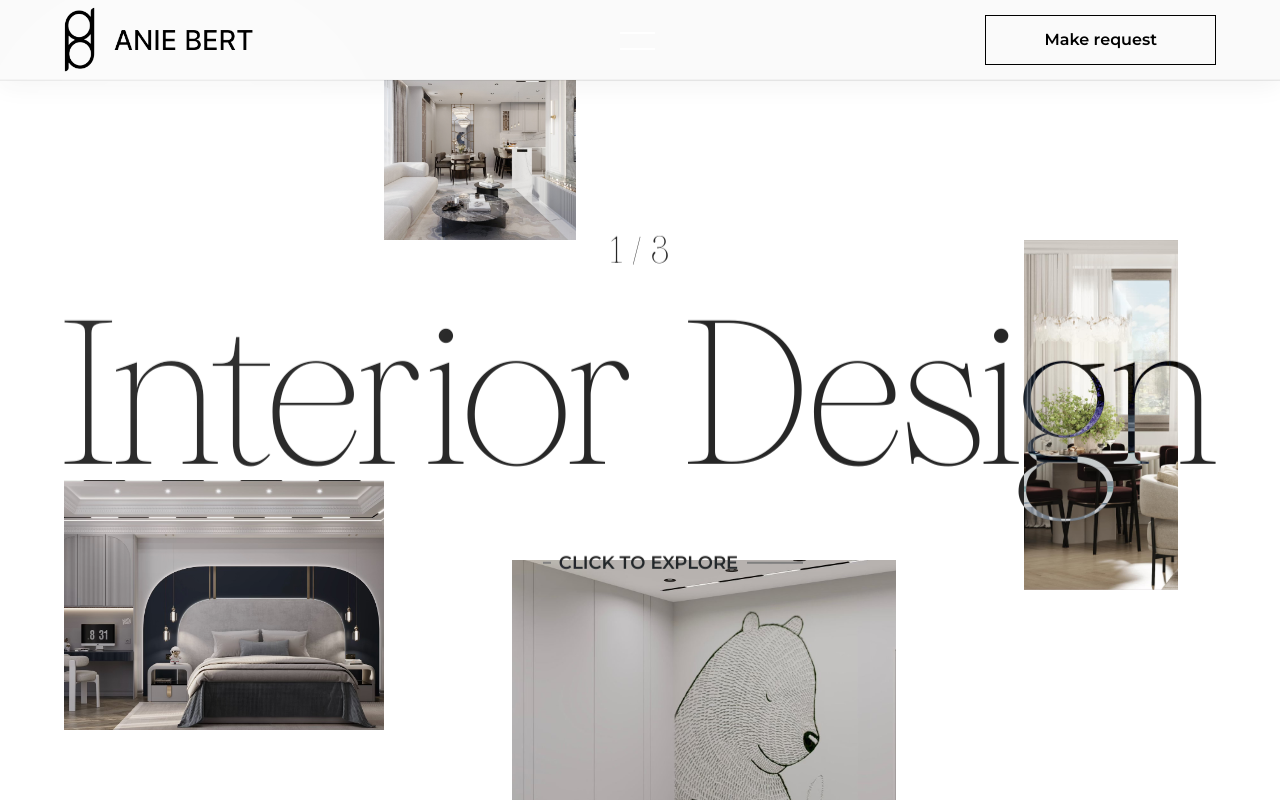
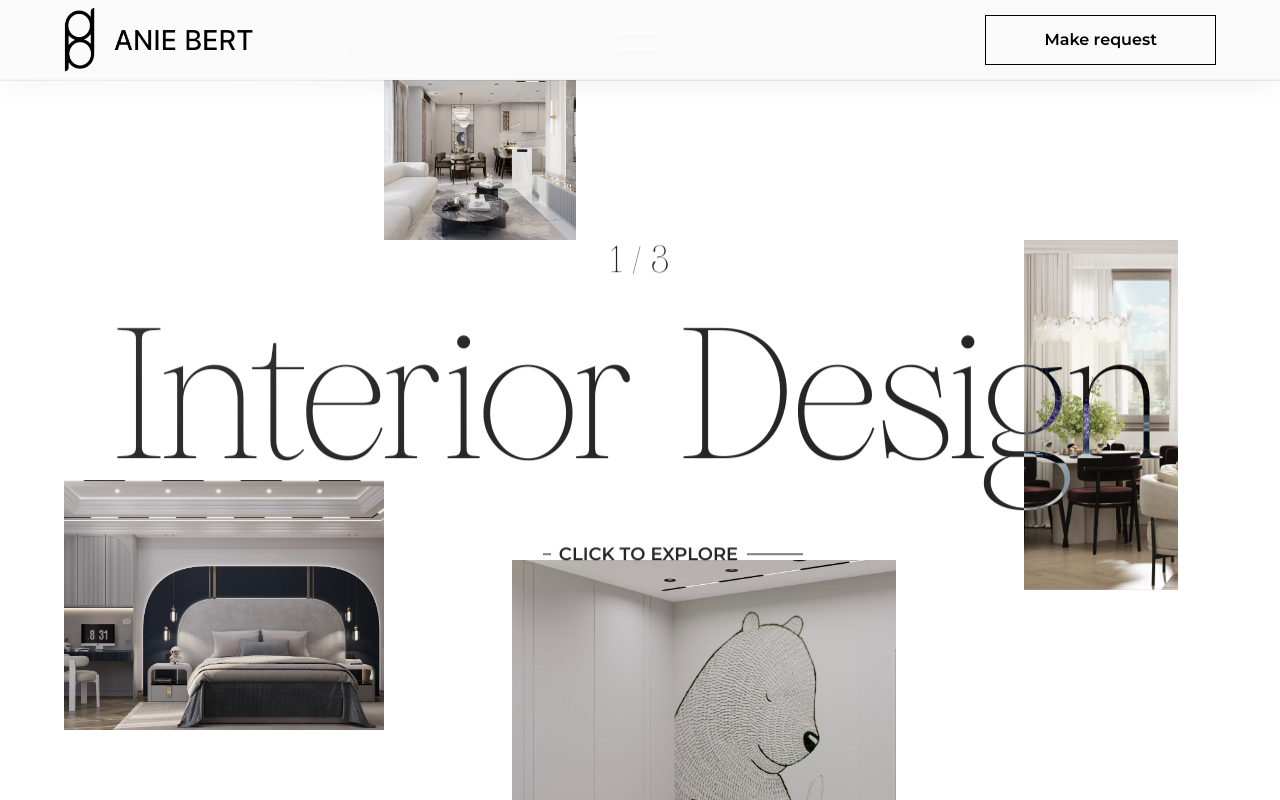
Before and after one commit to ArmanDev1010/Anie_Bert, a React (Vite) app in the folder frontend/: page /services in a window 1280 px wide. Built offline with nearby package versions, Linux system fonts and the light colour scheme.

Commit message:
Services main h1 Font size now fits the whole width

```diff
--- a/frontend/src/App.jsx
+++ b/frontend/src/App.jsx
@@ -64,7 +64,7 @@ const App = () => {
             <Route path="/project/:documentId" element={<Project />} />
             <Route exact path="/contacts" element={<ContactPage />} />
             <Route exact path="/services" element={<Services />} />
-            <Route exact path="/services/:text" element={<Service />} />
+            <Route exact path="/services/:service" element={<Service />} />
           </Routes>
         </ApolloProvider>
       </MyContext.Provider>
--- a/frontend/src/pages/Service.jsx
+++ b/frontend/src/pages/Service.jsx
@@ -1,9 +1,17 @@
-import React from 'react'
+import React from "react";
+import { useParams } from "react-router-dom";
+import { Navbar } from "../components";
 
 const Service = () => {
+  const { service } = useParams();
+
+  console.log(service);
+
   return (
-    <div>Service</div>
-  )
-}
+    <div className="bg-white text-black">
+      <Navbar invert_colors={true} />
+    </div>
+  );
+};
 
-export default Service
+export default Service;
--- a/frontend/src/pages/Services.jsx
+++ b/frontend/src/pages/Services.jsx
@@ -187,10 +187,50 @@ const Services = () => {
 const FixedTitle = ({ activeSection }) => {
   const { t } = useTranslation();
 
+  const containerRef = useRef(null);
+  const textRef = useRef(null);
+
+  useEffect(() => {
+    resizeText();
+
+    window.addEventListener("resize", resizeText);
+
+    return () => {
+      window.removeEventListener("resize", resizeText);
+    };
+  }, [activeSection]);
+
+  const resizeText = () => {
+    const container = containerRef.current;
+    const text = textRef.current;
+
+    if (!container || !text) {
+      return;
+    }
+
+    const containerWidth = container.offsetWidth;
+    let min = 1;
+    let max = 2500;
+
+    while (min <= max) {
+      const mid = Math.floor((min + max) / 2);
+      text.style.fontSize = mid + "px";
+
+      if (text.offsetWidth <= containerWidth) {
+        min = mid + 1;
+      } else {
+        max = mid - 1;
+      }
+    }
+
+    text.style.fontSize = max - 10 + "px";
+  };
+
   return (
     <div className="fixed top-1/2 left-1/2 transform -translate-x-1/2 -translate-y-1/2 z-[2] text-[#d9d9d9] w-full text-center mix-blend-difference pointer-events-none">
       <p className="font-sometimestimes text-[3vw]">{activeSection + 1} / 3</p>
-      <div className="overflow-y-hidden">
+
+      {/* <div className="overflow-y-hidden">
         <motion.h1
           key={activeSection}
           initial={{ y: 200 }}
@@ -201,7 +241,32 @@ const FixedTitle = ({ activeSection }) => {
             stiffness: 100,
             damping: 20,
           }}
-          className="font-sometimestimes text-[16vw] leading-[1] mt-[1rem] mb-[3rem]"
+          className="font-sometimestimes leading-[1] mt-[1rem] mb-[3rem]"
+        >
+          {t(
+            `services.${
+              ["interior", "architecture", "commercial"][activeSection]
+            }`
+          )}
+        </motion.h1>
+      </div> */}
+
+      <div
+        className="flex w-full items-center overflow-hidden"
+        ref={containerRef}
+      >
+        <motion.h1
+          className="font-sometimestimes mt-[1rem] mb-[3rem] mx-auto whitespace-nowrap text-center leading-[1]"
+          ref={textRef}
+          key={activeSection}
+          initial={{ y: 200 }}
+          animate={{ y: 0 }}
+          exit={{ y: 200 }}
+          transition={{
+            type: "spring",
+            stiffness: 100,
+            damping: 20,
+          }}
         >
           {t(
             `services.${
@@ -210,6 +275,7 @@ const FixedTitle = ({ activeSection }) => {
           )}
         </motion.h1>
       </div>
+
       <Link
         to={`./${["interior", "architecture", "commercial"][activeSection]}`}
       >
```
